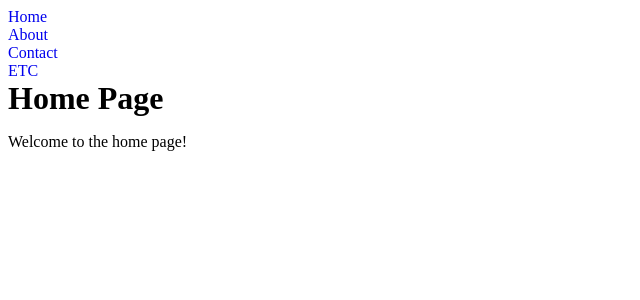
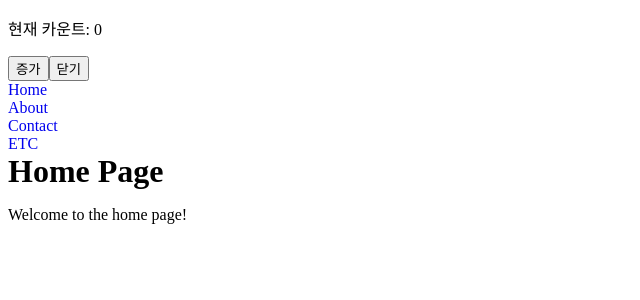
Before and after one commit to srh0820/reactspa, a React (Create React App) app: page / in a window 1280 px wide. Shown: the top 300 px of the page, without its empty margins (0-640 px from the left). Built offline with nearby package versions, Linux system fonts and the light colour scheme.

Commit message:
useState - 버튼만들기(객체 구조 분해 할당, 삼항식)

```diff
--- a/src/App3Router.js
+++ b/src/App3Router.js
@@ -1,12 +1,23 @@
-import React from 'react';
+import React, { useState } from 'react';
 import { Routes, Route, Link } from 'react-router-dom';
 import Home from './pages/Home';
 import About from './pages/About';
 import Contact from './pages/Contact';
 
-const App3 = () => (
+const App = () => {
+
+  const [count, setCount] = useState(0); // 객체 구조 분해 할당
+  const [toggle, setToggle] = useState(false);
+
+  return(
     <>
       <div>
+        <p>현재 카운트: {count}</p>
+        <button onClick={() => {setCount(count + 1)}}> 증가 </button>
+        <button onClick={() => {setToggle(!toggle);}}> {
+          toggle ? "열기" : "닫기"
+        } </button>
+
         <nav>
           <ul>
             <li><Link to="/">Home</Link></li>
@@ -19,10 +30,11 @@ const App3 = () => (
           <Route path="/" element={<Home />} />
           <Route path="/about" element={<About />} />
           <Route path="/contact" element={<Contact />} />
-        <Route path="/etc" element={<h2>etc 페이지</h2>} />
+          <Route path="/etc" element={<h2>h2</h2>} />
         </Routes>
       </div>
     </>
-);
+  )
+};
 
-export default App3;
+export default App;
```
Lines whose indentation alone changed are shown as unchanged.
